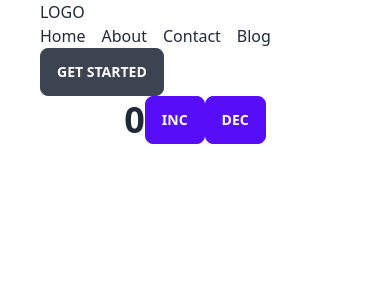
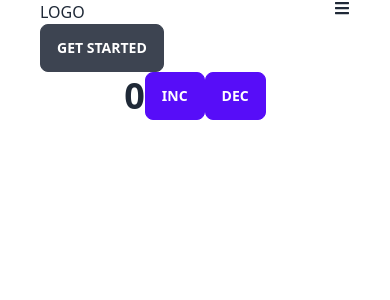
Before and after one commit to Azharul-Raj/explore-redux, a React (Vite) app: page / in a window 390 px wide. Shown: the top 300 px of the page. Built offline with nearby package versions, Linux system fonts and the light colour scheme.

Commit message:
made workable hanburger menu

```diff
--- a/src/components/Head.jsx
+++ b/src/components/Head.jsx
@@ -1,17 +1,21 @@
 import React from 'react';
 import './Head.css'
+import { FaBars } from "react-icons/fa";
+import { useState } from 'react';
 
 const Head = () => {
+    const [open,setOpen]=useState(false)
     return (
-        <div className='flex flex-col lg:flex-row lg:justify-between mx-10'>
+        <div className="flex justify-between mx-10 lg:block">
+        <div className='flex flex-col lg:flex-row lg:justify-between '>
             {/* logo */}
             <div className="">
                 <h1>LOGO</h1>
             </div>
             {/* nav */}
-            <div className="">
-                <ul className='inline-flex flex-row space-x-4'>
-                    <li className='focus:btn-info focus:bg-green-500'>Home</li>
+            <div className={`${open?'block transition duration-300 ease-in-out':'hidden'} lg:block`}>
+                <ul className='inline-flex flex-col lg:flex-row space-x-4'>
+                    <li className='active:btn-info focus:btn-secondary'>Home</li>
                     <li className='active:btn-secondary focus:btn-info'>About</li>
                     <li className='active:btn-secondary focus:btn-info'>Contact</li>
                     <li className='active:btn-secondary focus:btn-info'>Blog</li>
@@ -21,7 +25,12 @@ const Head = () => {
             <div className="">
                 <button className='btn'>Get Started</button>
             </div>
-        </div>
+            {/* hamburger */}
+            </div>
+            <div className="lg:hidden">
+                <FaBars onClick={()=>setOpen(!open)}/>
+            </div>
+            </div>
     );
 };
 
```
